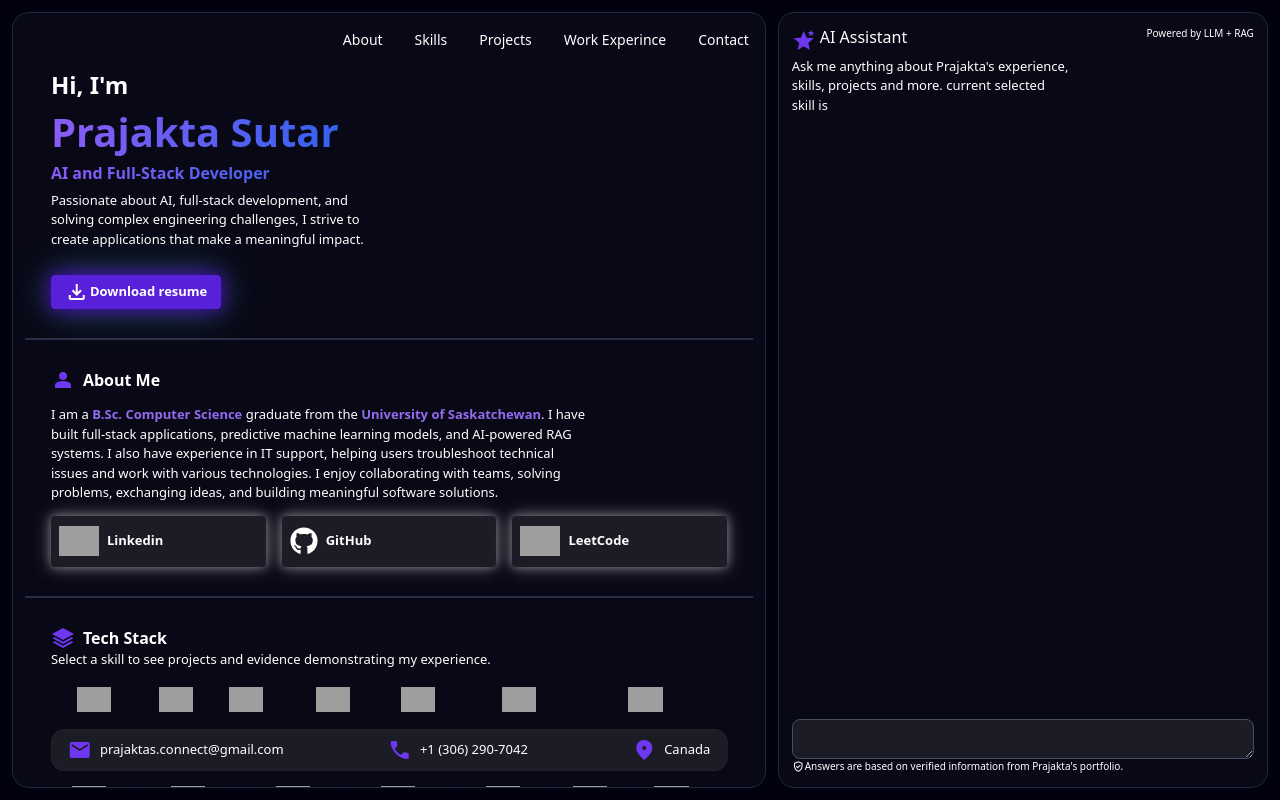
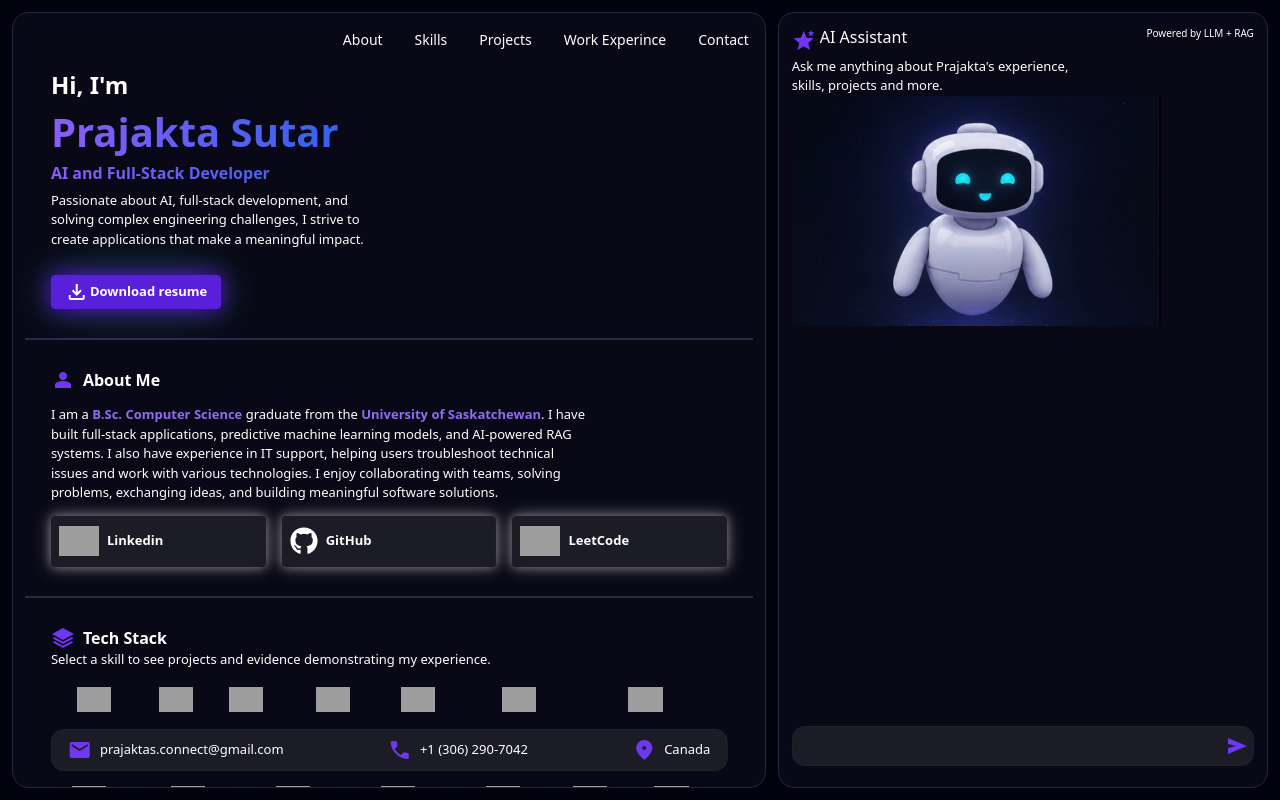
Before and after one commit to Prajakta-Sutar/EvidenceAI, a React (Vite) app in the folder frontend/: page / in a window 1280 px wide. Built offline with nearby package versions, Linux system fonts and the light colour scheme; grey boxes are pictures that could not be loaded.

Commit message:
Trying to display evidence

```diff
--- a/frontend/src/App.css
+++ b/frontend/src/App.css
@@ -179,9 +179,12 @@ html{
     font-size: small;
 }
 
+
+
 .robot{
     height: 100% !important;
     display: flex;
+    position: relative;
 }
 
 
--- a/frontend/src/App.jsx
+++ b/frontend/src/App.jsx
@@ -25,6 +25,7 @@ function App(){
   const [section, setSection] = useState("portfolio");
   const [skill, setSkill] = useState("");
   const [project, setProject] = useState("");
+  const [evidence, setEvidence] = useState([]);
 
   return(
     <div fluid="xl" className="landing_page">
@@ -76,7 +77,7 @@ function App(){
                 </Nav.Item>
             </Nav>
             {section === "skill" &&
-            (<SkillDetails className="skill_details" setSection={setSection}/>)}
+            (<SkillDetails className="skill_details" setSection={setSection} evidence={evidence} />)}
             {section === "project" && (<ProjectDetails className="project_details" setSection={setSection}/>)}
             {section === "portfolio" && (
             < Container className="Portfolio_section">
@@ -149,7 +150,7 @@ function App(){
               </div>
         </div>
         <Container className="robot_section">
-            <Robot className="robot" selectedSkill={skill} />
+            <Robot className="robot" selectedSkill={skill} setEvidence={setEvidence} />
         </Container>
     </div>
   )
--- a/frontend/src/Robot.css
+++ b/frontend/src/Robot.css
@@ -29,37 +29,31 @@
 
 
 .text_div{
-    width: 100% !important;
+    position: absolute !important;
+    bottom: 1vh;
+    left: 50%;
+    transform: translateX(-50%);
     display: flex;
-    border-radius: 1vh;
+    width: 100%;
+    z-index: 10;
     flex-direction: row;
     align-items: center;
-    background-color: rgb(28, 28, 39) !important;
-    border: 0.1vh solid rgb(68, 80, 96) !important;
+    color:white;
+    border-radius: 1vw;
+    background-color: rgb(28, 28, 39);
+    border: 0.1vh solid rgb(34, 34, 41) !important;
+    font-size: small;
 }
 
-.verify_panel{
-    display: flex;
-    align-items: center !important;
-}
-
-.verify_icon{
-    color: white;
-    font-size: small;
-    margin: 0% !important;
-}
-
-.verify_text{
-    color: white;
-    font-size: x-small;
-    margin: 0 !important;
-}
 
 .assistant_text{
+    resize: none;
     color:white !important;
     border: none !important;
     margin-bottom: 0 !important;
     background-color: transparent !important;
+    max-height: 10vw;
+    overflow-y: auto !important;
 }
 
 .assistant_text:focus{
@@ -67,3 +61,12 @@
     outline: none !important;
     border-color: inherit;
 }
+
+.assistant_penel{
+    width: 100% !important;
+    flex: 1;
+    overflow-y: auto !important;
+    color: white !important;
+    padding-top: 2vw;
+    padding-bottom: 4vw;
+}
--- a/frontend/src/Robot.jsx
+++ b/frontend/src/Robot.jsx
@@ -4,10 +4,12 @@ import Form from 'react-bootstrap/Form';
 import './Robot.css';
 import './App.css';
 import { useEffect, useState } from "react";
+import ReactMarkdown from "react-markdown";
+import { useRef } from "react";
 
-function Robot({className, selectedSkill}){
+function Robot({className, selectedSkill, setEvidence}){
     const [summary, setSummary] = useState("");
-    const [evidence, setEvidence] = useState("");
+    const inputRef = useRef();
 
     useEffect(()=>{
         if (!selectedSkill){
@@ -15,7 +17,6 @@ function Robot({className, selectedSkill}){
         }
         async function callAssistant() {
             setSummary("");
-            setEvidence("");
             const response = await fetch(
 
                 "https://jubilant-goggles-p747rw6796727r54-8000.app.github.dev/skill",
@@ -29,10 +30,45 @@ function Robot({className, selectedSkill}){
                 }),
                 }
             );
+            const reader = response.body.getReader();
+            const decoder = new TextDecoder("utf-8");
+            let stream = ""
+            while (true){
+                const {value, done} = await reader.read();
+                if (done){
+                    break;
+                }
+                stream  += decoder.decode(value);
+                const responses = stream.split("\n");
+                stream = responses.pop();
+                responses.forEach((res)=>{
+                    if (!res){
+                        return;
+                    }
+
+                    const output = JSON.parse(res);
+                    if (output.type === "summary"){
+                        setSummary(prev => prev + output.content);
+                    }
+
+                    if (output.type === "evidence"){
+                        setEvidence(output.content);
+                    }
+                })
+
+            }
 
         }
         callAssistant();
     },[selectedSkill]);
+
+
+    const handleInput = (e) =>{
+        const textarea = e.target;
+        textarea.style.height = "auto";
+        textarea.style.height = `${textarea.scrollHeight}px`;
+    }
+
 
    return(
         <Stack className={className}>
@@ -43,19 +79,24 @@ function Robot({className, selectedSkill}){
             </Stack>
             <div className="robot_intro">
                 Ask me anything about Prajakta's experience, skills, projects and more.
-                current selected skill is {selectedSkill}
+            </div>
+
+            <img src="../public/robot.jpeg" width={"80%"} />
+            <div className="assistant_penel">
+                <ReactMarkdown>
+                    {summary}
+                </ReactMarkdown>
             </div>
             <Form className="mt-auto text_div">
                 <Form.Control
+                    ref={inputRef}
+                    onInput={handleInput}
                     as="textarea"
                     className="assistant_text"
                     rows={1}
                 />
+                <span class="material-symbols-outlined send_icon">send</span>
             </Form>
-            <div className="verify_panel">
-                <span className="material-symbols-outlined verify_icon">verified_user</span>
-                <p className="verify_text">Answers are based on verified information from Prajakta's portfolio.</p>
-            </div>
         </Stack>
    )
 }
--- a/frontend/src/SkillDetails.jsx
+++ b/frontend/src/SkillDetails.jsx
@@ -1,8 +1,9 @@
 import './SkillDetails.css';
 
-function SkillDetails({className, setSection}){
+function SkillDetails({className, setSection, evidence}){
     return(
         <div className={className}>
+             {evidence}
         </div>
     );
 }
```
Also changed, not shown: 1 other file (tests, documents, lock files or other folders).
